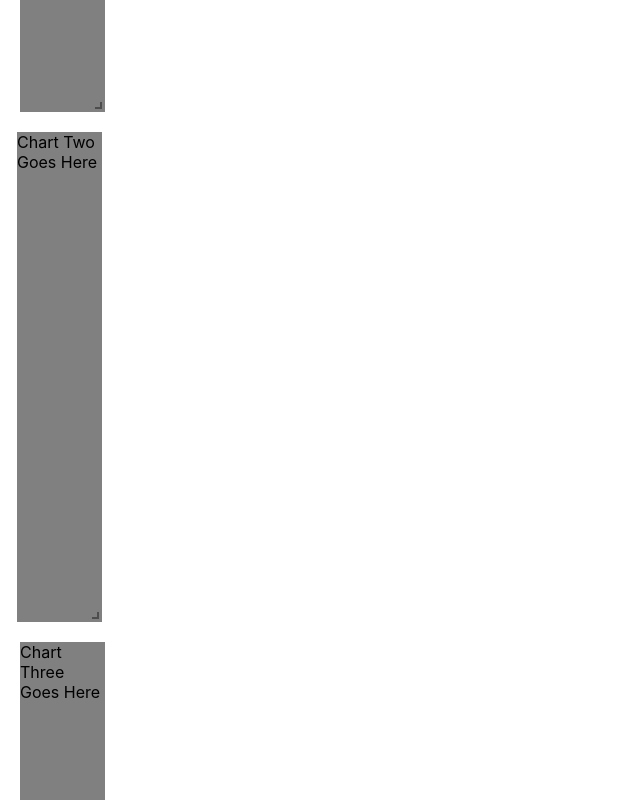
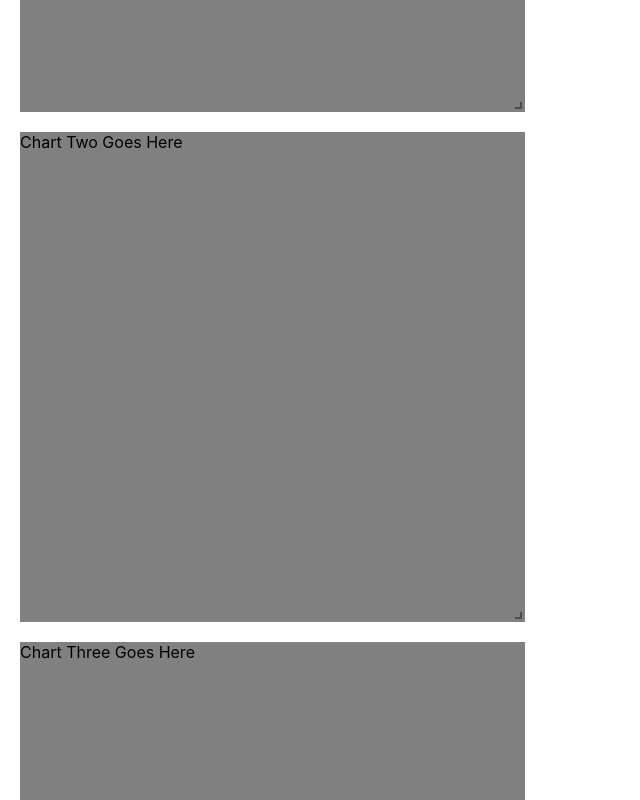
Before and after one commit to dwishnuff/FALL2020-FrontEnd, a React (Create React App) app: page / in a window 1280 px wide. Shown: the part 480-1280 px from the top of the page, without its empty margins (0-640 px from the left). Built offline with nearby package versions, Linux system fonts and the light colour scheme.

Commit message:
updated grid.js to fix grid sizing

```diff
--- a/src/Grid.js
+++ b/src/Grid.js
@@ -24,12 +24,12 @@ class Grid extends React.Component {
         return (
 
             <ResponsiveReactGridLayout
-                layouts={{ lg:layout}, {md:layout}, {sm:layout}}
-                //layouts={{lg:layout}}
-                breakpoints={{lg: 1200, md: 996, sm: 768}}
+                //layouts={{ lg:layout}, {md:layout}, {sm:layout}}
+                layouts={{lg:layout}}
+                //breakpoints={{lg: 1200, md: 996, sm: 768}}
                 measureBeforeMount={true}
                 className="layout"
-                //autoSize={true}
+                autoSize={true}
                 rowHeight={this.props.rowHeight}
                 isDragable={true}
                 isResizable={true}
```
